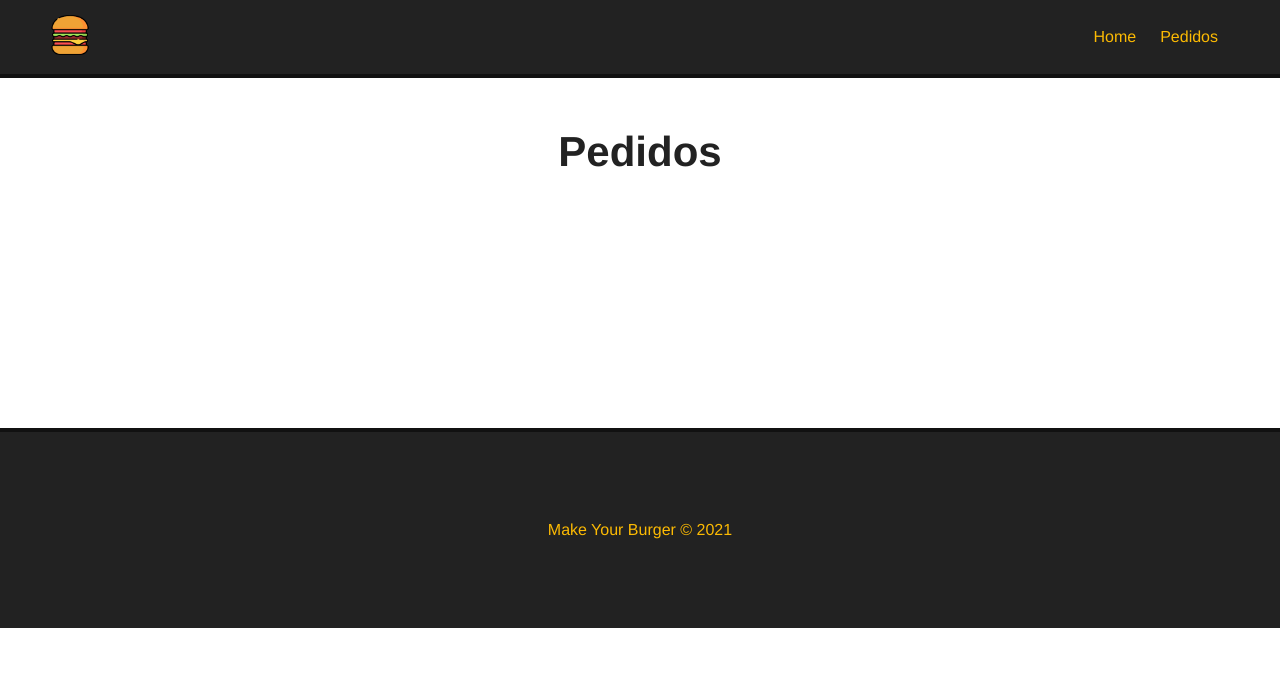
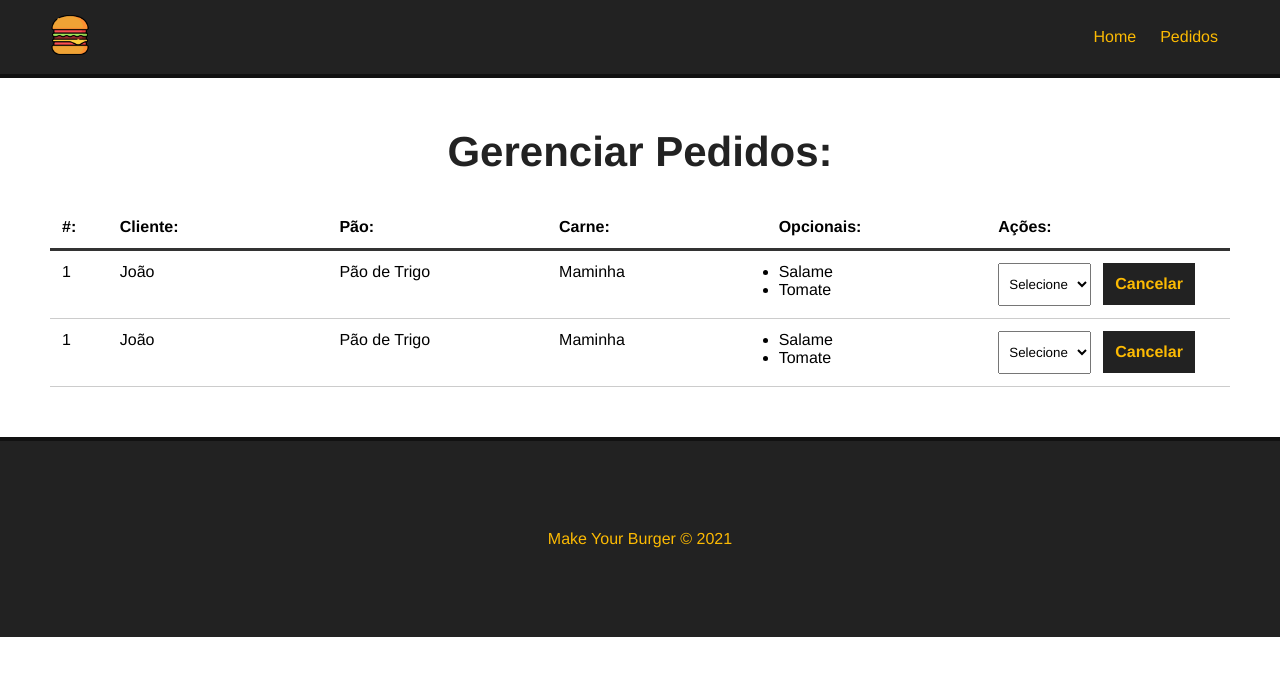
Before and after one commit to andregustavoxs/make-your-burguer, a Vue app: page /pedidos in a window 1280 px wide. Shown: the top 676 px of the page. Built offline with nearby package versions, Linux system fonts and the light colour scheme.

Commit message:
#28 - Criando a tela de pedidos (Dashboard)

```diff
--- a/db/db.json
+++ b/db/db.json
@@ -103,6 +103,27 @@
         "Tomate"
       ],
       "status": "Solicitado"
+    },
+    {
+      "id": "8a0b",
+      "nome": "andré",
+      "carne": "Picanha",
+      "pao": "Italiano Branco",
+      "opcionais": [
+        "Cebola roxa",
+        "Pepino"
+      ],
+      "status": "Solicitado"
+    },
+    {
+      "id": "1bd9",
+      "nome": "gustavo",
+      "carne": "Picanha",
+      "pao": "Brioche",
+      "opcionais": [
+        "Cheddar"
+      ],
+      "status": "Solicitado"
     }
   ]
 }
--- a/src/components/BurgerForm.vue
+++ b/src/components/BurgerForm.vue
@@ -86,7 +86,6 @@
         headers: {"Content-Type": "application/json"}, // Indica que o corpo da requisição está no formato JSON.
         body: dataJson
       })
-
 
       const res = await req.json();
 
--- /dev/null
+++ b/src/components/Dashboard.vue
@@ -0,0 +1,116 @@
+<template>
+  <div id="burguer-table">
+    <div>
+      <div id="burger-table-heading">
+        <div class="order-id">#:</div>
+        <div>Cliente:</div>
+        <div>Pão:</div>
+        <div>Carne:</div>
+        <div>Opcionais:</div>
+        <div>Ações:</div>
+      </div>
+    </div>
+    <div id="burger-table-rows">
+      <div class="burger-table-row">
+        <div class="order-number">1</div>
+        <div>João</div>
+        <div>Pão de Trigo</div>
+        <div>Maminha</div>
+        <div>
+          <ul>
+            <li>Salame</li>
+            <li>Tomate</li>
+          </ul>
+        </div>
+        <div>
+          <select name="status" class="status">
+            <option value="">Selecione</option>
+          </select>
+          <button class="delete-btn">Cancelar</button>
+        </div>
+      </div>
+      <div class="burger-table-row">
+        <div class="order-number">1</div>
+        <div>João</div>
+        <div>Pão de Trigo</div>
+        <div>Maminha</div>
+        <div>
+          <ul>
+            <li>Salame</li>
+            <li>Tomate</li>
+          </ul>
+        </div>
+        <div>
+          <select name="status" class="status">
+            <option value="">Selecione</option>
+          </select>
+          <button class="delete-btn">Cancelar</button>
+        </div>
+      </div>
+    </div>
+  </div>
+</template>
+
+<script>
+export default {
+  name: "Dashboard"
+}
+</script>
+
+<style scoped>
+#burger-table {
+  max-width: 1200px;
+  margin: 0 auto;
+}
+
+#burger-table-heading,
+#burger-table-rows,
+.burger-table-row {
+  display: flex;
+  flex-wrap: wrap;
+}
+
+#burger-table-heading {
+  font-weight: bold;
+  padding: 12px;
+  border-bottom: 3px solid #333;
+}
+
+#burger-table-heading div,
+.burger-table-row div {
+  width: 19%;
+}
+
+.burger-table-row {
+  width: 100%;
+  padding: 12px;
+  border-bottom: 1px solid #CCC;
+}
+
+#burger-table-heading .order-id,
+.burger-table-row .order-number {
+  width: 5%;
+}
+
+select {
+  padding: 12px 6px;
+  margin-right: 12px;
+}
+
+.delete-btn {
+  background-color: #222;
+  color: #FCBA03;
+  font-weight: bold;
+  border: 2px solid #222;
+  padding: 10px;
+  font-size: 16px;
+  margin: 0 auto;
+  cursor: pointer;
+  transition: .5s;
+}
+
+.delete-btn:hover {
+  background-color: transparent;
+  color: #222;
+}
+</style>
--- a/src/views/PedidosView.vue
+++ b/src/views/PedidosView.vue
@@ -1,5 +1,10 @@
 <template>
   <div class="main-container">
-    <h1>Pedidos</h1>
+    <h1>Gerenciar Pedidos:</h1>
+    <Dashboard/>
   </div>
 </template>
+
+<script setup>
+import Dashboard from "@/components/Dashboard.vue";
+</script>
```
